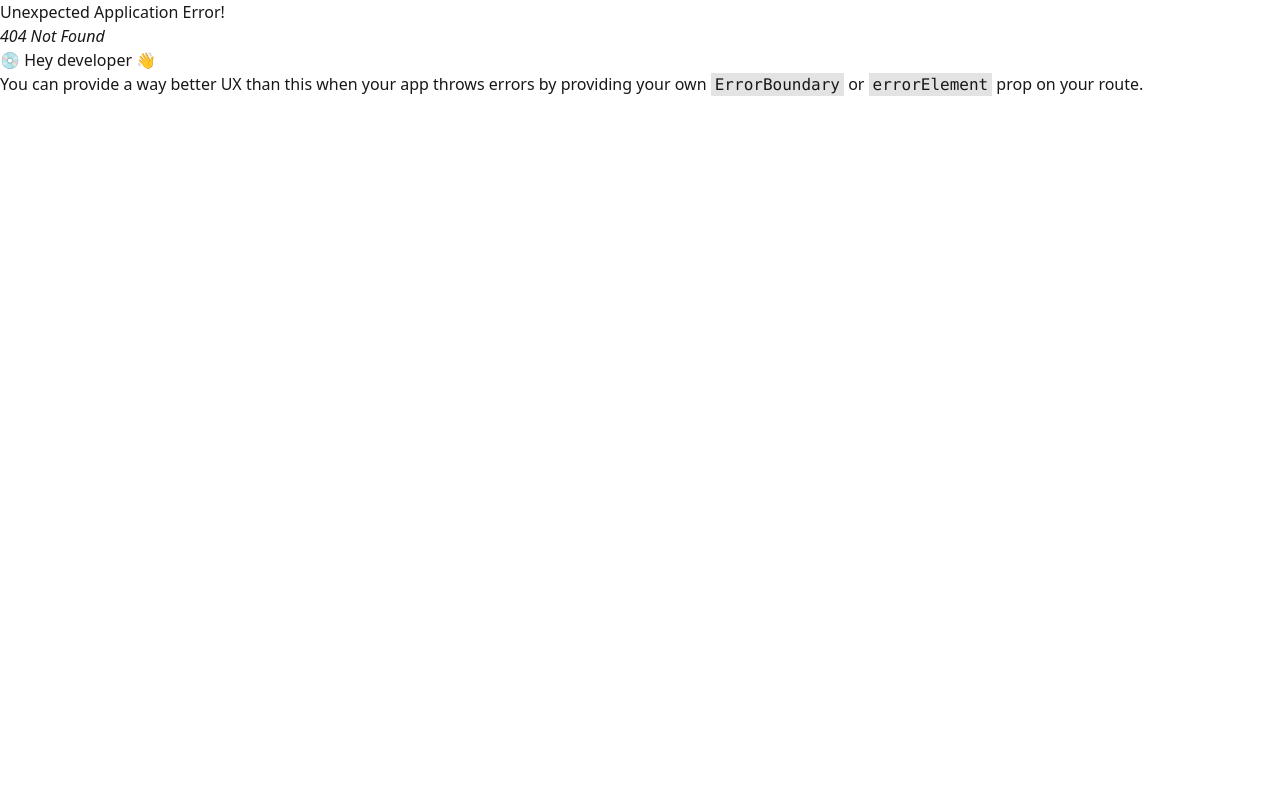
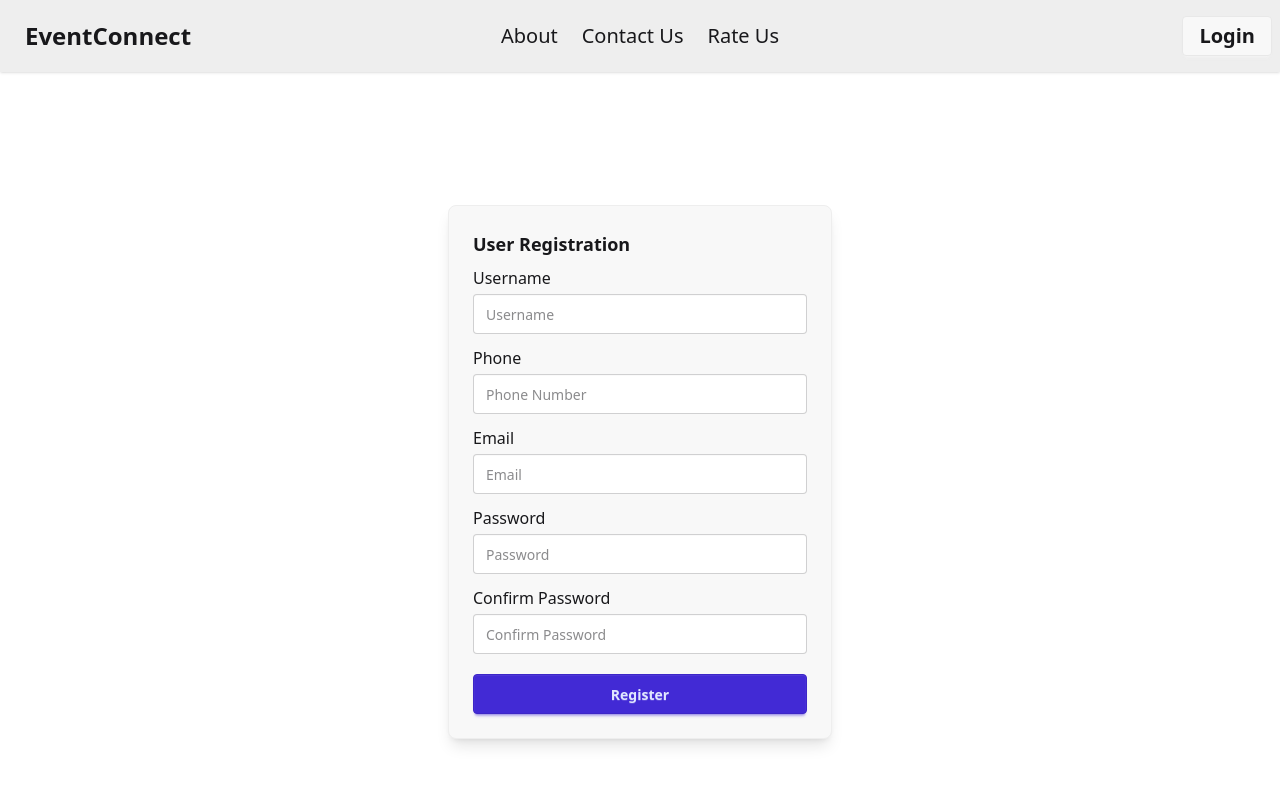
Before and after one commit to omku415/EventConnect, a React (Vite) app in the folder Frontend/: page /register/attendee in a window 1280 px wide. Before the commit this address had no page. Shown: the top 800 px of the page. Built offline with nearby package versions, Linux system fonts and the light colour scheme.

Commit message:
register component and route

```diff
--- /dev/null
+++ b/Frontend/src/Component/Register/AtendeeRegister.jsx
@@ -0,0 +1,106 @@
+import React, { useState } from 'react';
+
+function AtendeeRegister() {
+  const [formData, setFormData] = useState({
+    username: '',
+    phone: '',
+    email: '',
+    password: '',
+    confirmPassword: '',
+  });
+
+  const handleChange = (e) => {
+    setFormData({
+      ...formData,
+      [e.target.name]: e.target.value
+    });
+  };
+
+  const handleSubmit = (e) => {
+    e.preventDefault();
+
+    // Simple validation example
+    if (formData.password !== formData.confirmPassword) {
+      alert("Passwords do not match.");
+      return;
+    }
+
+    console.log('Form submitted:', formData);
+    // TODO: Send to backend here
+  };
+
+  return (
+    <div className="flex justify-center items-center min-h-screen">
+      <form
+        onSubmit={handleSubmit}
+        className="w-96 bg-base-200 border border-base-300 p-6 rounded-box shadow-lg"
+      >
+        <legend className="text-lg font-semibold mb-2">User Registration</legend>
+
+        <label className="block mt-2">Username</label>
+        <input
+          type="text"
+          name="username"
+          className="input w-full mt-1"
+          placeholder="Username"
+          value={formData.username}
+          onChange={handleChange}
+          required
+        />
+
+        <label className="block mt-3">Phone</label>
+        <input
+          type="tel"
+          name="phone"
+          className="input w-full mt-1"
+          placeholder="Phone Number"
+          value={formData.phone}
+          onChange={handleChange}
+          required
+        />
+
+        <label className="block mt-3">Email</label>
+        <input
+          type="email"
+          name="email"
+          className="input w-full mt-1"
+          placeholder="Email"
+          value={formData.email}
+          onChange={handleChange}
+          required
+        />
+
+        <label className="block mt-3">Password</label>
+        <input
+          type="password"
+          name="password"
+          className="input w-full mt-1"
+          placeholder="Password"
+          value={formData.password}
+          onChange={handleChange}
+          required
+        />
+
+        <label className="block mt-3">Confirm Password</label>
+        <input
+          type="password"
+          name="confirmPassword"
+          className="input w-full mt-1"
+          placeholder="Confirm Password"
+          value={formData.confirmPassword}
+          onChange={handleChange}
+          required
+        />
+
+        <button
+          type="submit"
+          className="btn btn-primary w-full mt-5"
+        >
+          Register
+        </button>
+      </form>
+    </div>
+  );
+}
+
+export default AtendeeRegister;
--- /dev/null
+++ b/Frontend/src/Component/Register/ManagerRegister.jsx
@@ -0,0 +1,117 @@
+import React, { useState } from 'react';
+
+function ManagerRegister() {
+  const [formData, setFormData] = useState({
+    name: '',
+    email: '',
+    phone: '',
+    password: '',
+    confirmPassword: '',
+    resume: null,
+  });
+
+  const handleChange = (e) => {
+    const { name, value, files } = e.target;
+    if (name === 'resume') {
+      setFormData({ ...formData, resume: files[0] });
+    } else {
+      setFormData({ ...formData, [name]: value });
+    }
+  };
+
+  const handleSubmit = (e) => {
+    e.preventDefault();
+    if (formData.password !== formData.confirmPassword) {
+      alert("Passwords do not match.");
+      return;
+    }
+    if (!/^\d{10}$/.test(formData.phone)) {
+      alert("Please enter a valid 10-digit phone number.");
+      return;
+    }
+
+    console.log(formData);
+  };
+
+  return (
+    <div className="flex justify-center items-center min-h-screen">
+      <form
+        onSubmit={handleSubmit}
+        className="w-96 bg-base-200 border border-base-300 p-6 rounded-box shadow-lg"
+      >
+        <legend className="text-lg font-semibold mb-2">Manager Registration</legend>
+
+        <label className="block mt-2">Name</label>
+        <input
+          type="text"
+          name="name"
+          value={formData.name}
+          onChange={handleChange}
+          className="input w-full mt-1"
+          placeholder="Full Name"
+          required
+        />
+
+        <label className="block mt-3">Email</label>
+        <input
+          type="email"
+          name="email"
+          value={formData.email}
+          onChange={handleChange}
+          className="input w-full mt-1"
+          placeholder="Email"
+          required
+        />
+
+        <label className="block mt-3">Phone Number</label> {/* New field */}
+        <input
+          type="tel"
+          name="phone"
+          value={formData.phone}
+          onChange={handleChange}
+          className="input w-full mt-1"
+          placeholder="Phone Number"
+          required
+        />
+
+        <label className="block mt-3">Password</label>
+        <input
+          type="password"
+          name="password"
+          value={formData.password}
+          onChange={handleChange}
+          className="input w-full mt-1"
+          placeholder="Password"
+          required
+        />
+
+        <label className="block mt-3">Confirm Password</label>
+        <input
+          type="password"
+          name="confirmPassword"
+          value={formData.confirmPassword}
+          onChange={handleChange}
+          className="input w-full mt-1"
+          placeholder="Confirm Password"
+          required
+        />
+
+        <label className="block mt-3">Upload Resume</label>
+        <input
+          type="file"
+          name="resume"
+          onChange={handleChange}
+          className="file-input w-full mt-1"
+          accept=".pdf,.doc,.docx"
+          required
+        />
+
+        <button className="btn btn-neutral w-full mt-5" type="submit">
+          Register
+        </button>
+      </form>
+    </div>
+  );
+}
+
+export default ManagerRegister;
--- /dev/null
+++ b/Frontend/src/Component/Register/Register.jsx
@@ -0,0 +1,16 @@
+import { useParams } from "react-router-dom";
+import AtendeeRegister from "./AtendeeRegister";
+import ManagerRegister from "./ManagerRegister";
+
+export default function Register() {
+  const { role } = useParams();
+
+  if (role === "attendee") return <AtendeeRegister />;
+  if (role === "manager") return <ManagerRegister />;
+
+  return (
+    <div className="text-center text-red-500 mt-4">
+      Invalid registration type
+    </div>
+  );
+}
--- a/Frontend/src/main.jsx
+++ b/Frontend/src/main.jsx
@@ -13,6 +13,8 @@ import Layout from "./Layout.jsx";
 import Home from "./Component/Home/Home.jsx";
 import AboutUs from "./Component/AboutUs/AboutUs.jsx";
 import ContactUs from "./Component/ContactUs/ContactUs.jsx";
+import Register from "./Component/Register/Register.jsx";
+
 
 const router = createBrowserRouter(
   createRoutesFromElements(
@@ -21,6 +23,7 @@ const router = createBrowserRouter(
       <Route path="login" element={<Login />} />
       <Route path="about" element={<AboutUs />} />
       <Route path="contact" element={<ContactUs />} />
+      <Route path="register/:role" element={<Register />} />
     </Route>
   )
 );
```
